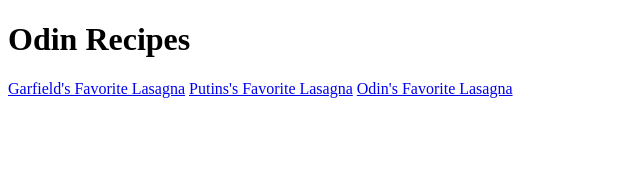
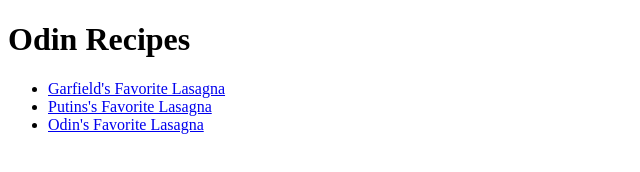
Before and after one commit to skyhunter11/odin-recipes, a plain HTML site: page index.html in a window 1280 px wide. Shown: the whole page, without its empty margins (0-640 px from the left). Drawn offline with Linux system fonts and the light colour scheme.

Commit message:
List links in index.html. Update lasagna headers

```diff
--- a/index.html
+++ b/index.html
@@ -7,9 +7,11 @@
 
     <body>
         <h1>Odin Recipes</h1>
-        <a href="recipes/lasagna.html">Garfield's Favorite Lasagna</a>
-        <a href="recipes/lasagna2.html">Putins's Favorite Lasagna</a>
-        <a href="recipes/lasagna3.html">Odin's Favorite Lasagna</a>
+        <ul>
+            <li><a href="recipes/lasagna.html">Garfield's Favorite Lasagna</a></li>
+            <li><a href="recipes/lasagna2.html">Putins's Favorite Lasagna</a></li>
+            <li><a href="recipes/lasagna3.html">Odin's Favorite Lasagna</a></li>
+        </ul>
     </body>
 
 </html>
```
Also changed, not shown: recipes/lasagna.html (+1 -1 lines).
